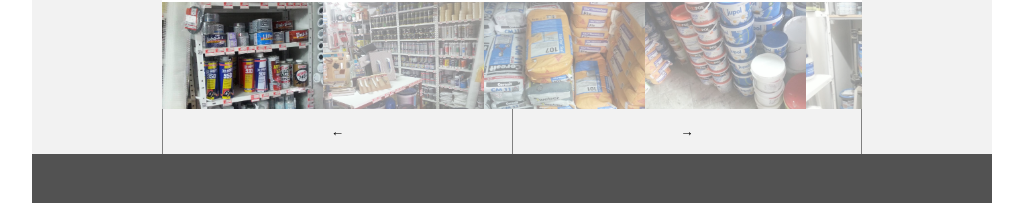
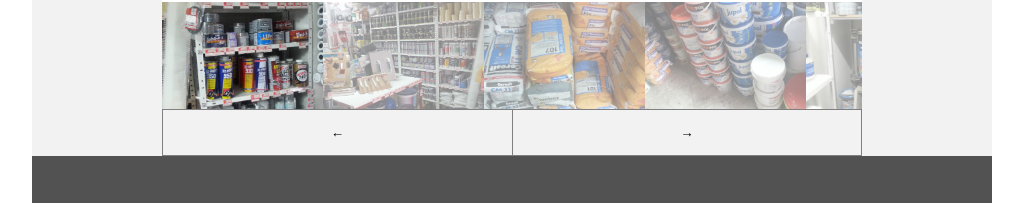
Before and after one commit to IvanaaVasic/farbara, a website: page gallery.html in a window 1280 px wide. Shown: the part 565-768 px from the top of the page, without its empty margins (128-1151 px from the left). Drawn offline with Linux system fonts and the light colour scheme.

Commit message:
buttons changed

```diff
--- a/css/gallery.css
+++ b/css/gallery.css
@@ -92,13 +92,13 @@
 
 .move-btn.left {
     cursor: w-resize;
-    border-left: 1px solid grey;
+    border: 1px solid grey;
+    border-right: none;
 }
 
 .move-btn.right {
     cursor: e-resize;
-    border-left: 1px solid grey;
-    border-right: 1px solid grey;
+    border: 1px solid grey;
 }
 
 .styles-container {
```
